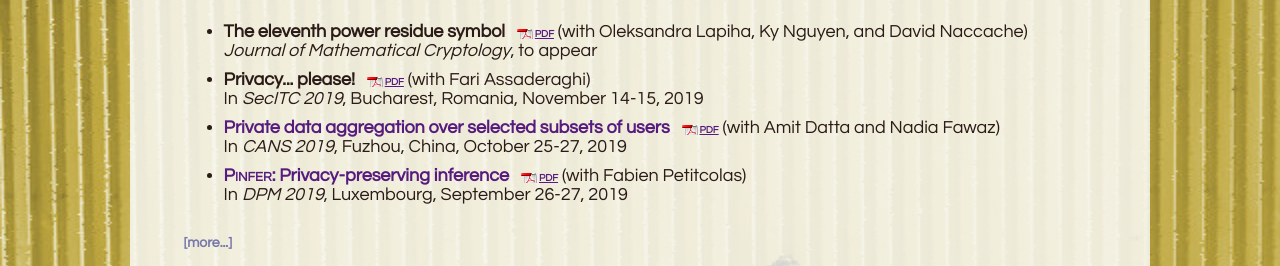
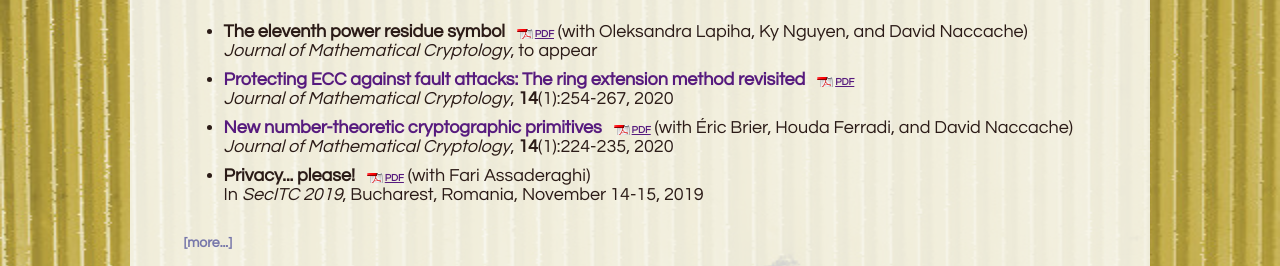
Before and after one commit to MarcJoye/marcjoye.github.io, a plain HTML site: page index.html in a window 1280 px wide. Shown: the part 244-510 px from the top of the page. Drawn offline with Linux system fonts and the light colour scheme.

Commit message:
pkc 2021

```diff
--- a/index.html
+++ b/index.html
@@ -71,13 +71,9 @@ cryptology, security, privacy, elliptic curves, cryptanalysis" />
 <h2>Recent Publications and Preprints</h2>
 <ul>
   <li><a>The eleventh power residue symbol</a> <a href="papers/JLNN19eleventh.pdf">PDF</a> (with Oleksandra Lapiha, Ky Nguyen, and David Naccache)<br /><em>Journal of Mathematical Cryptology</em>, to appear</li>
+  <li><a href="https://doi.org/10.1515/jmc-2019-0030">Protecting ECC against fault attacks: The ring extension method revisited</a> <a href="https://eprint.iacr.org/2019/495.pdf">PDF</a><br /><em>Journal of Mathematical Cryptology</em>, <b>14</b>(1):254-267, 2020</li>
+  <li><a href="https://doi.org/10.1515/jmc-2019-0035">New number-theoretic cryptographic primitives</a>&nbsp;<a href="https://eprint.iacr.org/2019/484.pdf">PDF</a> (with &Eacute;ric Brier, Houda Ferradi, and David Naccache)<br /><em>Journal of Mathematical Cryptology</em>, <b>14</b>(1):224-235, 2020</li>
   <li><a>Privacy... please!</a> <a href="papers/AJ19privacy.pdf">PDF</a> (with Fari Assaderaghi)<br />In <em>SecITC&nbsp;2019</em>, Bucharest, Romania, November 14-15, 2019</li>
-  <li><a href="https://doi.org/10.1007/978-3-030-31578-8_21">Private data aggregation over selected subsets of users</a> <a href="papers/DJF19psum.pdf">PDF</a> (with Amit Datta and Nadia Fawaz)<br />In <em>CANS&nbsp;2019</em>, Fuzhou, China, October 25-27, 2019</li>
-  <li><a href="https://doi.org/10.1007/978-3-030-31500-9_1">P<span style="font-variant:small-caps;">infer</span>: Privacy-preserving inference</a> <a href="papers/JP19pinfer.pdf">PDF</a> (with Fabien Petitcolas)<br />In <em>DPM 2019</em>, Luxembourg, September 26-27, 2019</li>
-<!--
-  <li><a>Privately finding common friends of friends in social
-  networks</a> (with Dan Boneh, Yan Michalevsky, and Nicko van Someren)<br />In <em>CODASPY 2018</em>, Tempe, AZ, USA, March 19-21, 2018. To appear</li>
--->
 </ul>
 <p class="back"><a href="publications.html">[more...]</a></p>
 <p class="back" style="text-align:right"><a href="#page-top">::back to top::</a></p>
```
